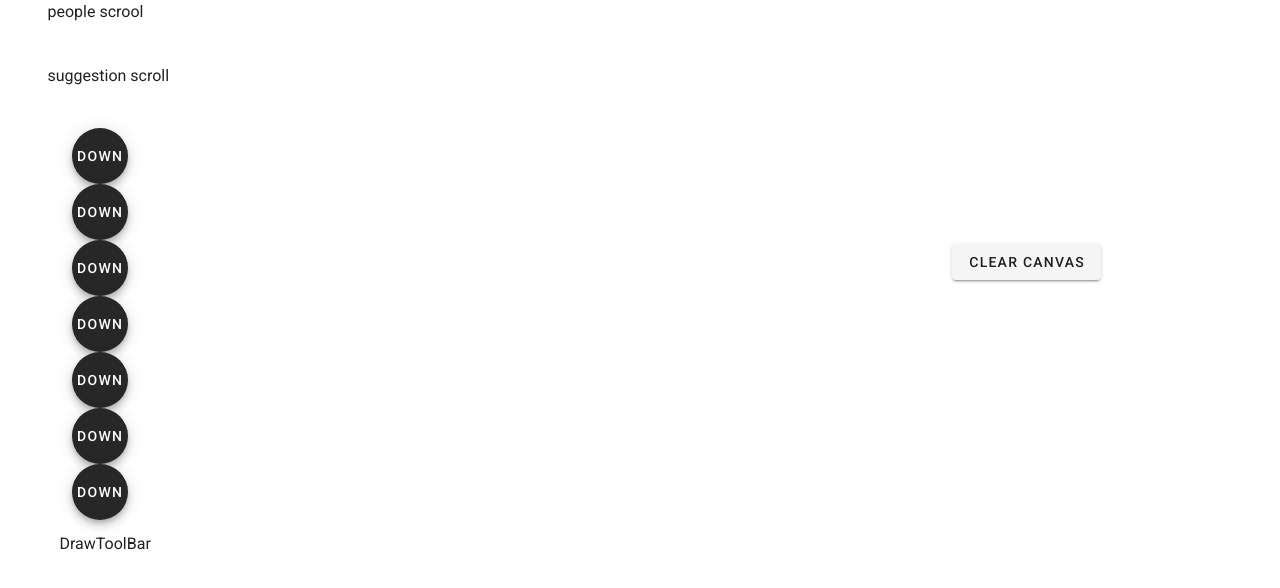
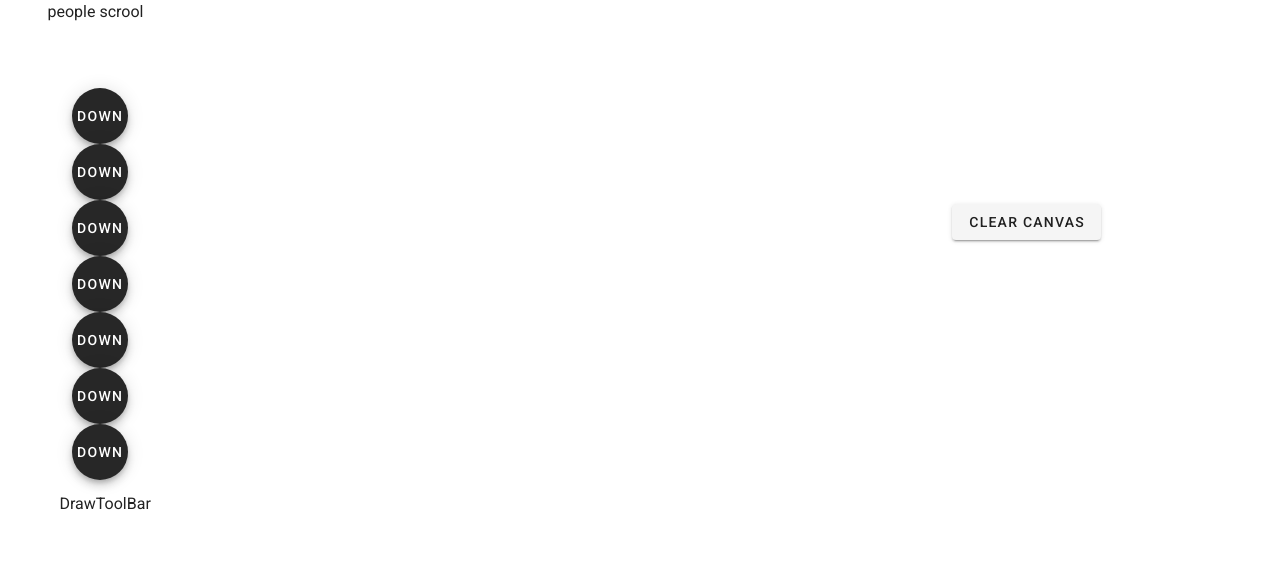
Before and after one commit to JonghunBok/vue-autodraw, a Vue app: page / in a window 1280 px wide. Shown: the top 588 px of the page. Built offline with nearby package versions, Linux system fonts and the light colour scheme; what vue-rx would draw is missing.

Commit message:
Make api work and remove the scroll bar from SuggestionScroll

```diff
--- a/src/common/api.service.js
+++ b/src/common/api.service.js
@@ -3,8 +3,8 @@ import axios from 'axios'
 import VueAxios from 'vue-axios'
 import { AUTODRAW_URL } from '@/common/config'
 
-const AutoDrawService = {
-  init() {
+export const AutoDrawService = {
+  init () {
     Vue.use(VueAxios, axios)
     Vue.axios.defaults.baseURL = AUTODRAW_URL
   },
@@ -12,20 +12,17 @@ const AutoDrawService = {
   setHeader () {
   },
 
-  post(resource, params) {
-    return Vue.axios(`${resource}/${slug}`)
+  post (params) {
+    console.log('inside api service')
+    console.log(params)
+    return Vue.axios.post(AUTODRAW_URL, params)
       .catch(error => {
         throw new Error(`[RWV] ApiService ${error}`)
       })
   }
-
 }
 
-export default ApiService
+// export default ApiService
 
-
-export const AutoDrawService = {
-  query(
-
-
-}
+// export const AutoDrawService = {
+// }
--- a/src/components/CanvasWrapper.vue
+++ b/src/components/CanvasWrapper.vue
@@ -7,6 +7,8 @@
 </template>
 
 <script>
+import { FETCH_SUGGESTIONS } from '@/store/actions.type'
+
 export default {
   name: 'CanvasWrapper',
   data: () => ({
@@ -49,7 +51,7 @@ export default {
     },
 
     commitCurrentShape () {
-      const API_ENDPOINT = 'https://inputtools.google.com/request?ime=handwriting&app=autodraw&dbg=1&cs=1&oe=UTF-8'
+      // const API_ENDPOINT = 'https://inputtools.google.com/request?ime=handwriting&app=autodraw&dbg=1&cs=1&oe=UTF-8'
       this.shapes.push(this.currentShape)
 
       const drawOptions = {
@@ -57,6 +59,19 @@ export default {
         canvasHeight: this.canvas.height
       }
 
+      this.$store.dispatch(FETCH_SUGGESTIONS, {
+        input_type: 0,
+        requests: [{
+          language: 'autodraw',
+          writing_guide: {
+            width: drawOptions.canvasWidth,
+            height: drawOptions.canvasHeight
+          },
+          ink: this.shapes
+        }]
+      })
+
+      /*
       this.axios.post(API_ENDPOINT, {
         input_type: 0,
         requests: [{
@@ -74,6 +89,7 @@ export default {
         this.$store.state.suggestions = response.data[1][0][1]
         console.log(this.$store.state.suggestions)
       })
+      */
     },
 
     draw (mouseEvent) {
--- a/src/components/SuggestionScroll.vue
+++ b/src/components/SuggestionScroll.vue
@@ -1,28 +1,27 @@
 <template>
-  <div class="hello">
-    <v-container>
-      <v-row>
-        <v-col v-for="(icon, index) in icons" :key="index">{{ icon }}</v-col>
-      </v-row>
-    </v-container>
-    <p>suggestion scroll</p>
-  </div>
+  <v-container>
+    <v-row class="thumbs">
+      <v-col v-for="(icon, index) in icons" :key="index">
+        <img :src="icon">
+      </v-col>
+    </v-row>
+  </v-container>
 </template>
 
 <script>
+import { mapGetters } from 'vuex'
 import stencils from '@/stencils.json'
+
 export default {
   name: 'SuggestionScroll',
   props: {
     msg: String
   },
   data: () => ({
+    icons: []
   }),
   computed: {
-    suggestions () {
-      console.log('somthing happend')
-      return this.$store.state.suggestions
-    },
+    ...mapGetters(['suggestions']),
     icons () {
       return this.suggestions ? this.suggestions.reduce((acc, val) => {
         stencils[val].map(obj => {
@@ -34,13 +33,50 @@ export default {
     }
   },
   watch: {
+    suggestions (newSuggestions) {
+      this.icons = newSuggestions.reduce((acc, name) => {
+        (stencils[name] || []).map(obj => {
+          acc.push(obj.src)
+        })
+
+        return acc
+      }, [])
+      /*
+      this.icons = newSuggestions.reduce((acc, name) => {
+        stencils[name].map(obj => {
+          acc.push(obj.src)
+        })
+
+        return acc
+      }, [])
+
+      console.log('icons: ', this.icons)
+      */
+    }
   },
   mounted () {
     console.log(stencils)
     console.log(this.icons)
+
+    console.log(this.suggestions)
   }
 }
 </script>
 
-<style scoped lang="scss">
+<style scoped>
+.thumbs {
+  height: 100%;
+  align-items: center;
+  overflow-x: scroll;
+  overflow-y: hidden;
+}
+
+.thumbs div {
+  position: relative;
+  height: 100%;
+}
+
+.thumbs::-webkit-scrollbar {
+    height: 8px;
+}
 </style>
--- a/src/store/index.js
+++ b/src/store/index.js
@@ -1,18 +1,12 @@
 import Vue from 'vue'
 import Vuex from 'vuex'
-import actions from './actions'
+
+import autodraw from './modules/autodraw.module'
 
 Vue.use(Vuex)
 
 export default new Vuex.Store({
-  state: {
-  },
-
-  mutations: {
-  },
-
-  actions,
-
   modules: {
+    autodraw
   }
 })
--- a/src/store/modules/autodraw.module.js
+++ b/src/store/modules/autodraw.module.js
@@ -1,30 +1,43 @@
-import Vue from 'vue'
 import {
   AutoDrawService
 } from '@/common/api.service'
 import {
   FETCH_SUGGESTIONS
-} from './actions.type'
+} from '../actions.type'
 import {
   SET_SUGGESTIONS
-} from './mutations.type'
+} from '../mutations.type'
 
-
-const initialState = {
+const state = {
   suggestions: [],
   dbug: []
 }
 
+const getters = {
+  suggestions (state) {
+    return state.suggestions
+  }
+}
+
+const mutations = {
+  [SET_SUGGESTIONS] (state, suggestions) {
+    state.suggestions = suggestions
+  }
+}
+
 export const actions = {
-  async [FETCH_SUGGESTIONS] (context, slug, shapes) {
-    const { data } = await AutoDrawService.post(shapes)
-    context.commit(SET_SUGGESTIONS, data.suggestions)
+  async [FETCH_SUGGESTIONS] (context, params) {
+    console.log(params)
+    const response = await AutoDrawService.post(params)
+    console.log('inside autodraw module')
+    console.log(response)
+    context.commit(SET_SUGGESTIONS, response.data[1][0][1])
   }
 }
 
 export default {
   state,
   actions,
-  mutations,
-  getters
+  getters,
+  mutations
 }
--- a/src/views/Home.vue
+++ b/src/views/Home.vue
@@ -1,11 +1,10 @@
 <template>
-  <div class="home">
-    <v-container>
+  <v-container class="home">
     <v-row>
       <PeopleScroll />
     </v-row>
     <v-row>
-        <SuggestionScroll />
+      <SuggestionScroll class="suggestion-scroll"/>
     </v-row>
     <v-row>
       <v-col>
@@ -16,7 +15,6 @@
       </v-col>
     </v-row>
   </v-container>
-  </div>
 </template>
 
 <script>
@@ -36,3 +34,14 @@ export default {
   }
 }
 </script>
+
+<style scoped>
+.home {
+  height: 100%;
+}
+
+.suggestion-scroll {
+  height: 15%;
+}
+
+</style>
```
Lines whose indentation alone changed are shown as unchanged.
